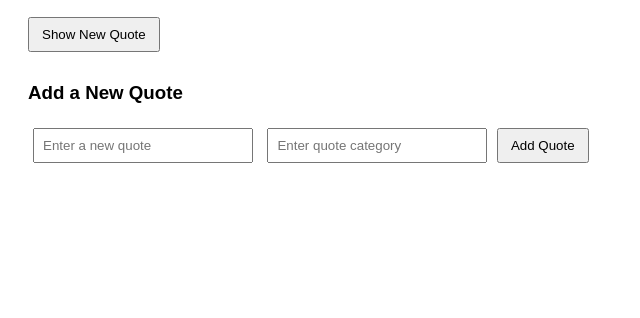
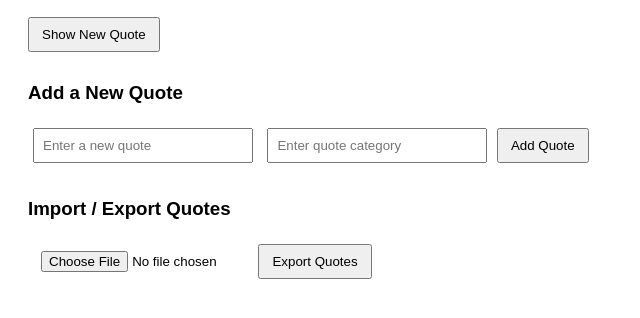
Before and after one commit to Kalkidan-2412/alx_fe_javascript, a plain HTML site: page dom-manipulation/index.html in a window 1280 px wide. Shown: the part 130-448 px from the top of the page, without its empty margins (0-640 px from the left). Drawn offline with Linux system fonts and the light colour scheme.

Commit message:
Update index.html

```diff
--- a/dom-manipulation/index.html
+++ b/dom-manipulation/index.html
@@ -26,6 +26,12 @@
     <input id="newQuoteCategory" type="text" placeholder="Enter quote category" />
     <button id="addQuoteBtn">Add Quote</button>
   </div>
+<!-- Add below your existing buttons -->
+<div class="form-section">
+  <h3>Import / Export Quotes</h3>
+  <input type="file" id="importFile" accept=".json" onchange="importFromJsonFile(event)" />
+  <button id="exportBtn">Export Quotes</button>
+</div>
 
   <script src="script.js"></script>
 </body>
```
